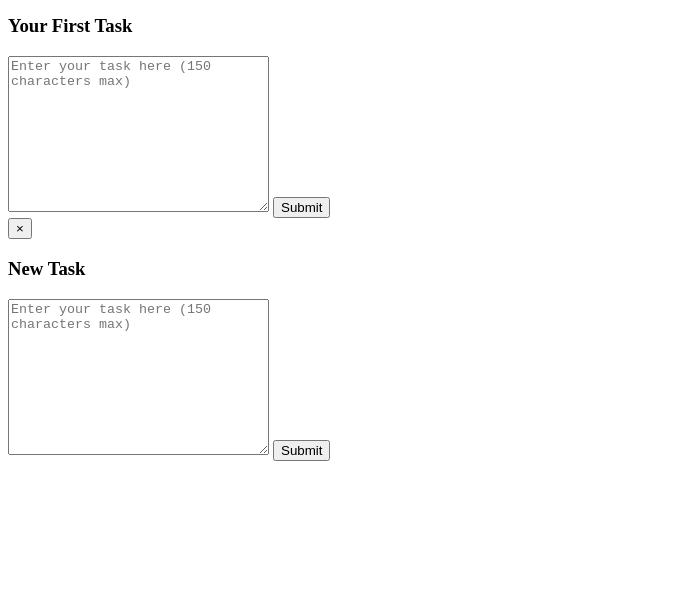
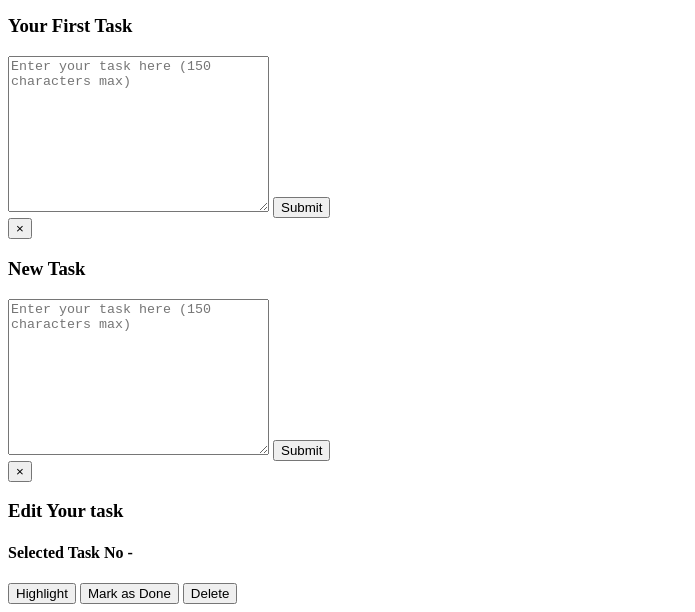
Before and after one commit to AbhilashAynipully/plan-your-tasks, a plain HTML site: page index.html in a window 1280 px wide. Shown: the part 271-883 px from the top of the page, without its empty margins (0-695 px from the left). Before the commit the page ends 800 px from the top, so only its background shows below. Drawn offline with Linux system fonts and the light colour scheme.

Commit message:
Add task actions div to main section

```diff
--- a/index.html
+++ b/index.html
@@ -44,6 +44,16 @@
                 <textarea name="new-task-box" id="new-task-box" cols="30" rows="10" maxlength="150" required placeholder="Enter your task here (150 characters max)" ></textarea>
                 <button id="submit-new-task-button" onclick="newTask()" type="button">Submit</button>
             </div>
+            <div id="task-actions-popup">
+                <div id="actions-header">
+                    <button id="close-actions" class="close">&times;</button>
+                    <h3>Edit Your task</h3>
+                </div>
+                <h4 id="selected-task">Selected Task No - <span id="selected-task-no"></span></h4>
+                <button id="highlight-task" onclick="highlightTask()" type="button">Highlight</button>
+                <button id="mark-done" onclick="markDone()" type="button">Mark as Done</button>
+                <button id="delete" onclick="deleteTask()" type="button">Delete</button>
+            </div>
         </div>
     </section>
     <footer></footer>
```
